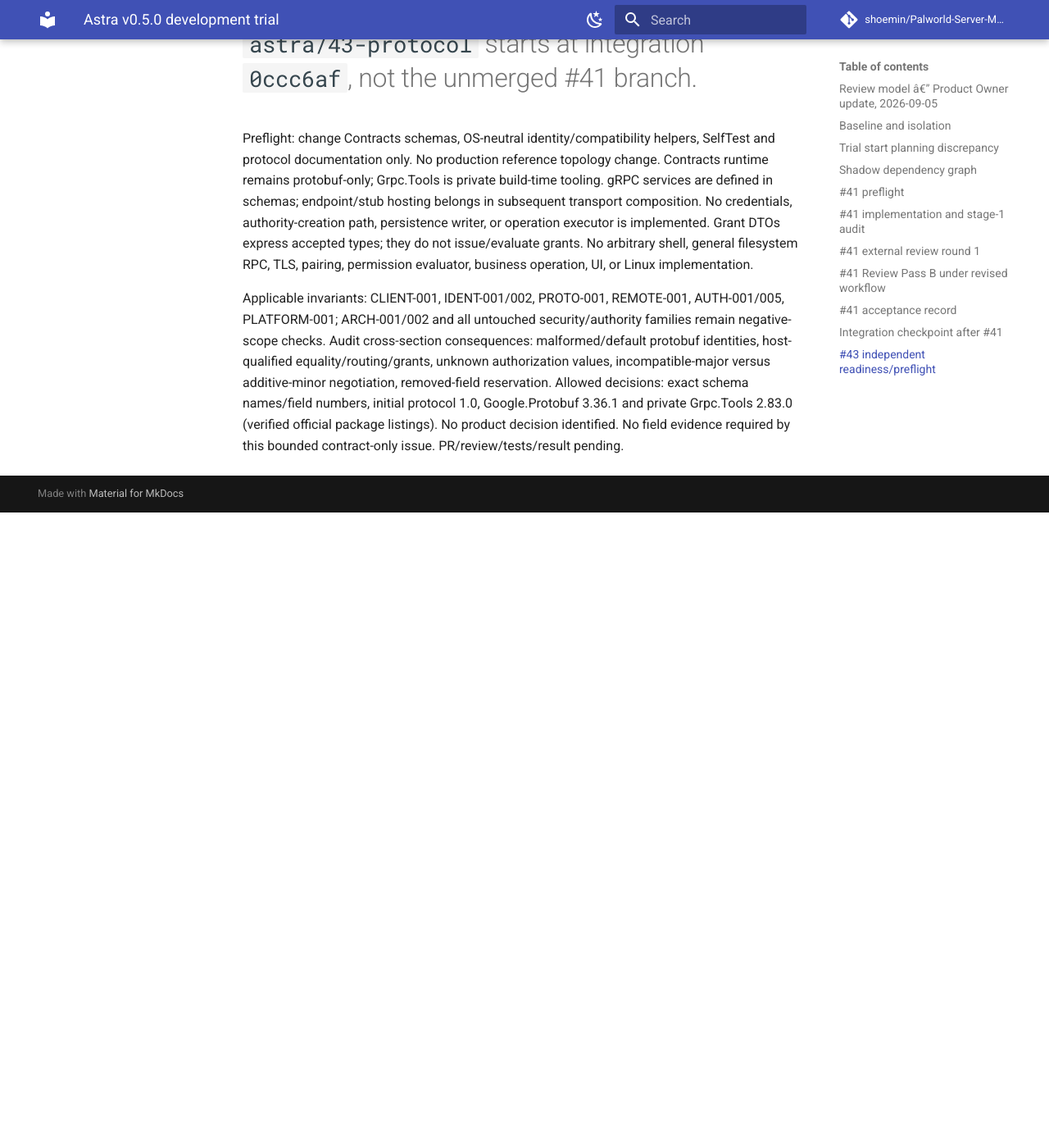
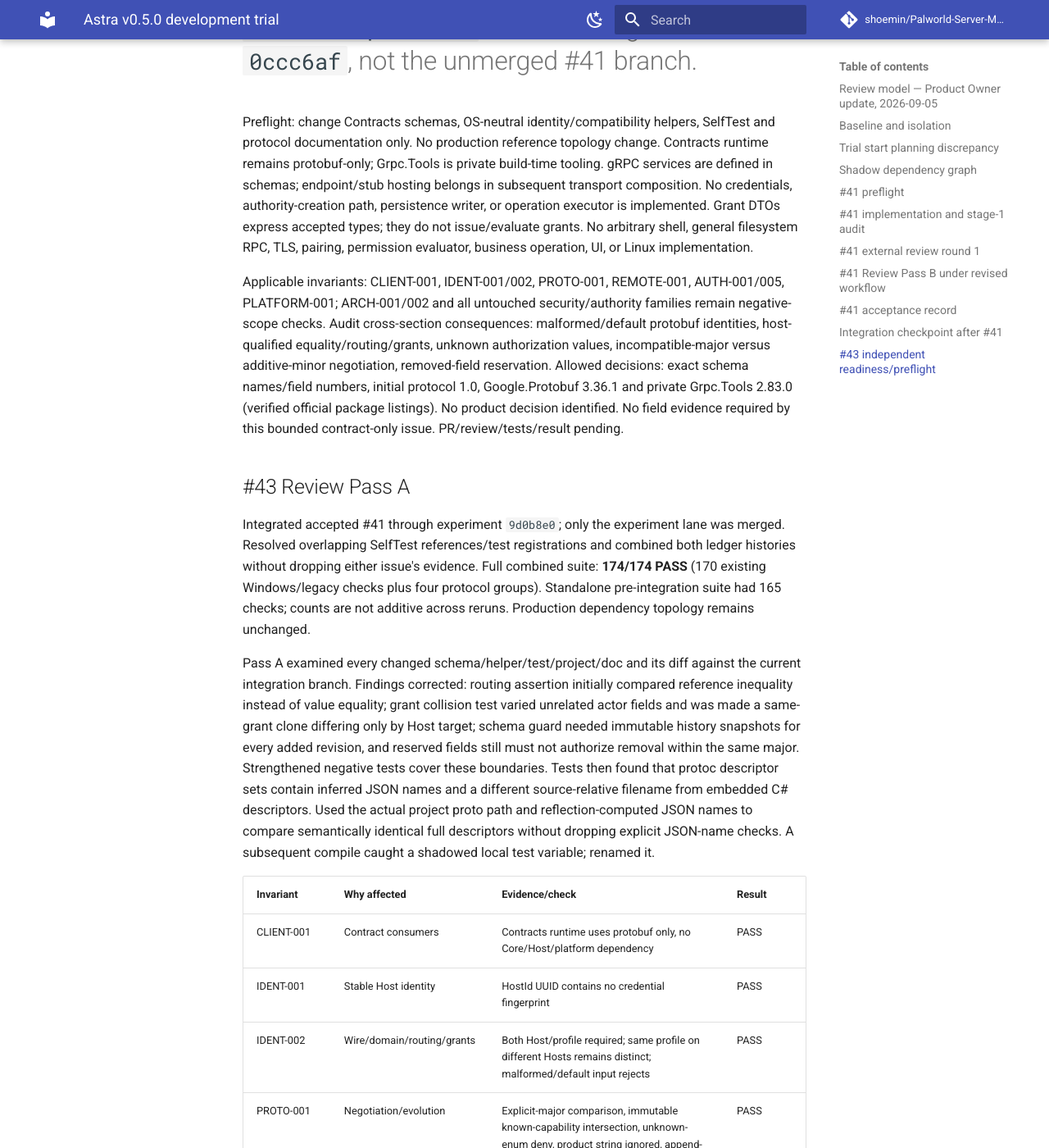
Before and after one commit to shoemin/Palworld-Server-Manager, an MkDocs documentation site: the page built from docs/experiments/astra-v0.5.0-trial.md, in a window 1280 px wide and 1400 px high, scrolled down 9445 px. Shown: the whole window at 82% size. Built offline with MkDocs 1.6.1 and Material for MkDocs 9.7.7, drawn with Linux system fonts in a browser that asks for light colours; comment, search, counter and statistics services are not loaded; before the commit the page ends 10070 px from its top, so only the background shows below that; some of the changed text lies outside the part shown.

Commit message:
test: strengthen protocol compatibility and record Pass A evidence

```diff
--- a/docs/experiments/astra-v0.5.0-trial.md
+++ b/docs/experiments/astra-v0.5.0-trial.md
@@ -1,6 +1,6 @@
 # Astra v0.5.0 development trial
 
-## Review model â€” Product Owner update, 2026-09-05
+## Review model — Product Owner update, 2026-09-05
 
 GitHub Codex external review was intentionally removed from the Astra lane by Product Owner decision, effective immediately during #41. Astra now owns implementation and two distinct substantive reviews: Pass A before PR creation and Pass B against the exact final PR HEAD. No further Codex requests, waiting, review-surface inspection, reviewed-SHA requirement, or review-attempt merge gate applies. Normal-lane process is unchanged. Scope, invariants, product-decision boundaries, actual field evidence, CI, frozen baseline, and experiment-only merges remain mandatory.
 
@@ -57,7 +57,7 @@ Accepted baseline inputs: #17, #19, #33, #39, #40. Existing acceptance is inheri
 
 ## #41 preflight
 
-Canonical issue: **#41 â€” Windows platform slice â€” Host service lifecycle, activation, and client platform services**, parent #20, milestone v0.5.0.
+Canonical issue: **#41 — Windows platform slice — Host service lifecycle, activation, and client platform services**, parent #20, milestone v0.5.0.
 
 - Dependencies #33/#19/#39/#40 are accepted at the baseline.
 - Expected production files/layers: Host composition root; Platform.Contracts/Windows; Client.Platform.Contracts/Windows. SelfTest references/target and explicit integration harness/CI are authorized test changes.
@@ -107,10 +107,10 @@ Self-review found and corrected an existing-state ACL edge in the new provisione
 | PLATFORM-001 | OS seams | Windows APIs confined to Windows implementations/composition and tests | PASS |
 | PLATFORM-002 | Interactive actions | Explorer client-only with injected launcher and local-path validation | PASS |
 | LINUX-001 | Windows-first gate | No Linux implementation | PASS |
-| IDENT-001â€“004, LOCAL-001, OWNER-001 | Identity/recovery boundaries | No changes to HostIdentity/authentication/recovery | Unaffected |
-| REMOTE-001â€“002, PAIR-001â€“004 | Remote trust/authority | No remote implementation or routes | Unaffected |
-| AUTH-001â€“005, PROTO-001 | Grants/protocol | No grant or protocol implementation | Unaffected |
-| OPS-001â€“004, RECOVERY-001, MIG-001 | Operations/migration | No business operations, recovery, migration changes | Unaffected |
+| IDENT-001–004, LOCAL-001, OWNER-001 | Identity/recovery boundaries | No changes to HostIdentity/authentication/recovery | Unaffected |
+| REMOTE-001–002, PAIR-001–004 | Remote trust/authority | No remote implementation or routes | Unaffected |
+| AUTH-001–005, PROTO-001 | Grants/protocol | No grant or protocol implementation | Unaffected |
+| OPS-001–004, RECOVERY-001, MIG-001 | Operations/migration | No business operations, recovery, migration changes | Unaffected |
 
 Baseline validation: 161/161 self-tests. Final stage-1 local suite: 169/169, including all #39/#40 tests, after the ACL and cleanup audit corrections. Release build succeeds. Strict docs build succeeds. Explicit integration invocation fails at the privilege gate under this medium-integrity token before creating OS objects: **FIELD EVIDENCE REQUIRED / privileged integration pending mandatory PR CI**. This is not an integration PASS. CI now has a dedicated explicit integration job, as #41 requires; trigger branches remain unchanged. No remote run or Codex result yet.
 
@@ -154,10 +154,34 @@ PR #61 merged at ffe78fee3fd6d197308a9807e965b123a086b5de. Final PR HEAD d787a7d
 
 ## #43 independent readiness/preflight
 
-Canonical issue **#43 â€” Protocol slice â€” Host contracts, ServerRef identity, and version/capability negotiation**, parent #20, milestone v0.5.0. Dependencies #33/#19/#39/#40 are accepted at the frozen baseline. The bounded objective, exclusions, allowed naming/package choices, testable criteria, validation, stop conditions and review protocol are explicit in its current body. **SHADOW READY** despite canonical Backlog.
+Canonical issue **#43 — Protocol slice — Host contracts, ServerRef identity, and version/capability negotiation**, parent #20, milestone v0.5.0. Dependencies #33/#19/#39/#40 are accepted at the frozen baseline. The bounded objective, exclusions, allowed naming/package choices, testable criteria, validation, stop conditions and review protocol are explicit in its current body. **SHADOW READY** despite canonical Backlog.
 
 #41 has passed local/remote validation on PR #61 but is awaiting its independent reviewer after two requests. #43 has no #41 dependency and does not prejudge any Windows decision. Its branch `astra/43-protocol` starts at integration `0ccc6af`, not the unmerged #41 branch.
 
 Preflight: change Contracts schemas, OS-neutral identity/compatibility helpers, SelfTest and protocol documentation only. No production reference topology change. Contracts runtime remains protobuf-only; Grpc.Tools is private build-time tooling. gRPC services are defined in schemas; endpoint/stub hosting belongs in subsequent transport composition. No credentials, authority-creation path, persistence writer, or operation executor is implemented. Grant DTOs express accepted types; they do not issue/evaluate grants. No arbitrary shell, general filesystem RPC, TLS, pairing, permission evaluator, business operation, UI, or Linux implementation.
 
 Applicable invariants: CLIENT-001, IDENT-001/002, PROTO-001, REMOTE-001, AUTH-001/005, PLATFORM-001; ARCH-001/002 and all untouched security/authority families remain negative-scope checks. Audit cross-section consequences: malformed/default protobuf identities, host-qualified equality/routing/grants, unknown authorization values, incompatible-major versus additive-minor negotiation, removed-field reservation. Allowed decisions: exact schema names/field numbers, initial protocol 1.0, Google.Protobuf 3.36.1 and private Grpc.Tools 2.83.0 (verified official package listings). No product decision identified. No field evidence required by this bounded contract-only issue. PR/review/tests/result pending.
+
+
+## #43 Review Pass A
+
+Integrated accepted #41 through experiment `9d0b8e0`; only the experiment lane was merged. Resolved overlapping SelfTest references/test registrations and combined both ledger histories without dropping either issue's evidence. Full combined suite: **174/174 PASS** (170 existing Windows/legacy checks plus four protocol groups). Standalone pre-integration suite had 165 checks; counts are not additive across reruns. Production dependency topology remains unchanged.
+
+Pass A examined every changed schema/helper/test/project/doc and its diff against the current integration branch. Findings corrected: routing assertion initially compared reference inequality instead of value equality; grant collision test varied unrelated actor fields and was made a same-grant clone differing only by Host target; schema guard needed immutable history snapshots for every added revision, and reserved fields still must not authorize removal within the same major. Strengthened negative tests cover these boundaries. Tests then found that protoc descriptor sets contain inferred JSON names and a different source-relative filename from embedded C# descriptors. Used the actual project proto path and reflection-computed JSON names to compare semantically identical full descriptors without dropping explicit JSON-name checks. A subsequent compile caught a shadowed local test variable; renamed it.
+
+| Invariant | Why affected | Evidence/check | Result |
+|---|---|---|---|
+| CLIENT-001 | Contract consumers | Contracts runtime uses protobuf only, no Core/Host/platform dependency | PASS |
+| IDENT-001 | Stable Host identity | HostId UUID contains no credential fingerprint | PASS |
+| IDENT-002 | Wire/domain/routing/grants | Both Host/profile required; same profile on different Hosts remains distinct; malformed/default input rejects | PASS |
+| PROTO-001 | Negotiation/evolution | Explicit-major comparison, immutable known-capability intersection, unknown-enum deny, product string ignored, append-only schema history with negative mutations | PASS |
+| REMOTE-001 | Route shape | Host-qualified target only; no client outbound connection or transport | PASS |
+| AUTH-001/005 | Grant wire shape | Distinct Host/server capability types and exact Host target; syntactic validation only, no grant issuer/evaluator | PASS |
+| PLATFORM-001 | Portability | No OS APIs in Contracts | PASS |
+| ARCH-001/002 | Frozen legacy | No App/Core/Lan edits or reuse | PASS |
+| HOST-001/002, PERSIST-001 | Authority/persistence | No runtime executor or persistence writer added; #41 remains unchanged | Unaffected |
+| CLIENT-002/003, LOCAL-001–004, OWNER-001/002, SEC-001 | Identity/security | No credentials, bootstrap/authentication, or protected channel implementation | Unaffected |
+| IDENT-003/004, PAIR-001–004, REMOTE-002, AUTH-002–004 | Trust/delegation | DTOs do not rotate, pair, issue grants, or evaluate provenance | Unaffected |
+| OPS-001–004, RECOVERY-001, MIG-001, PLATFORM-002, LINUX-001 | Other gates | No operations/recovery/migration/shell/Linux implementation | Unaffected |
+
+Acceptance mapping: Core independence → architecture guards; host-qualified references/routing/grants → identity collision group; explicit version+feature gate and informational product strings → negotiation group; unknown authorization enums → serialization/negative group; no field-number reuse → immutable descriptor-history comparison plus deliberate bad-schema mutations. Full build/self-test passed after corrections. Release/docs and stale-reference search are rerun before push. Pass A correction cycles: 3 (assertion/schema strengthening, descriptor normalization, compile correction). No Product Decision or field requirement; no known escaped defect. Pass B pending PR creation under the revised Astra-only review model.
```
Also changed, not shown: other parts of docs/experiments/astra-v0.5.0-trial.md (+3 -3 lines), 1 other file.
